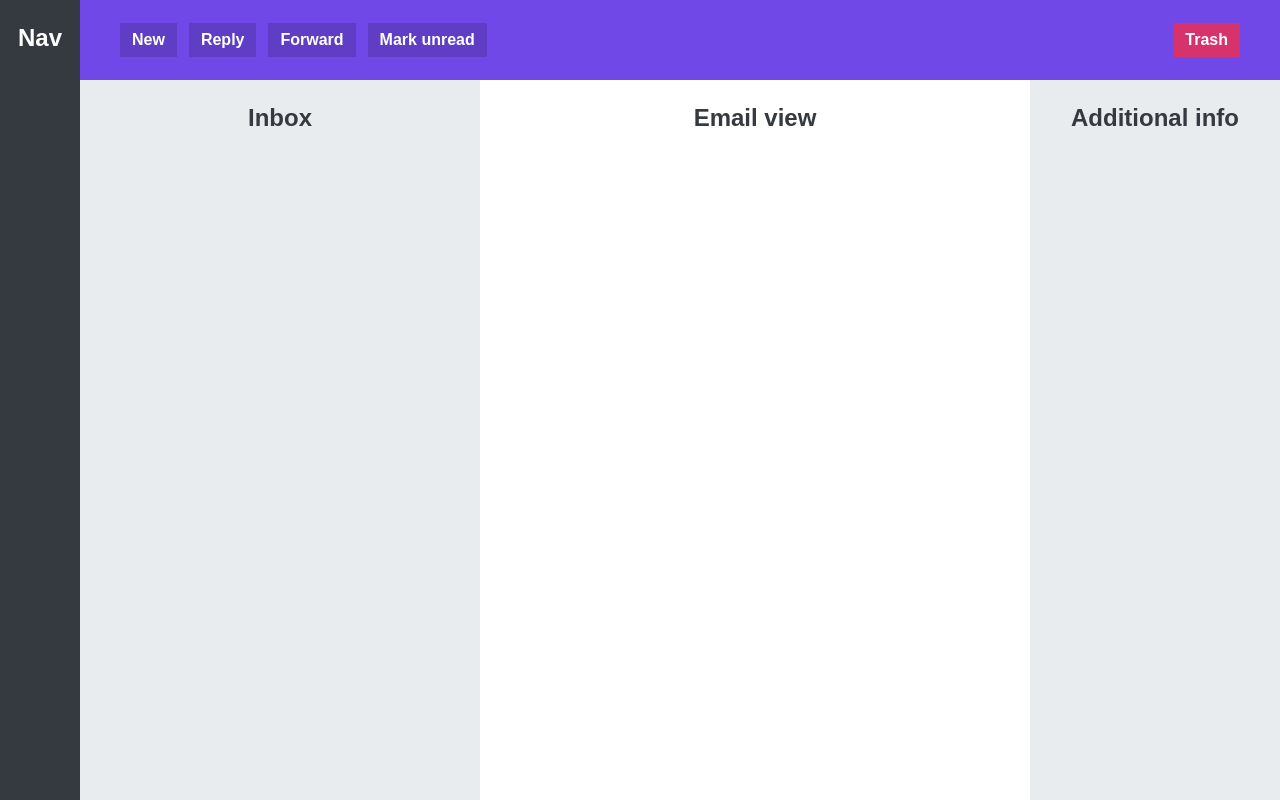
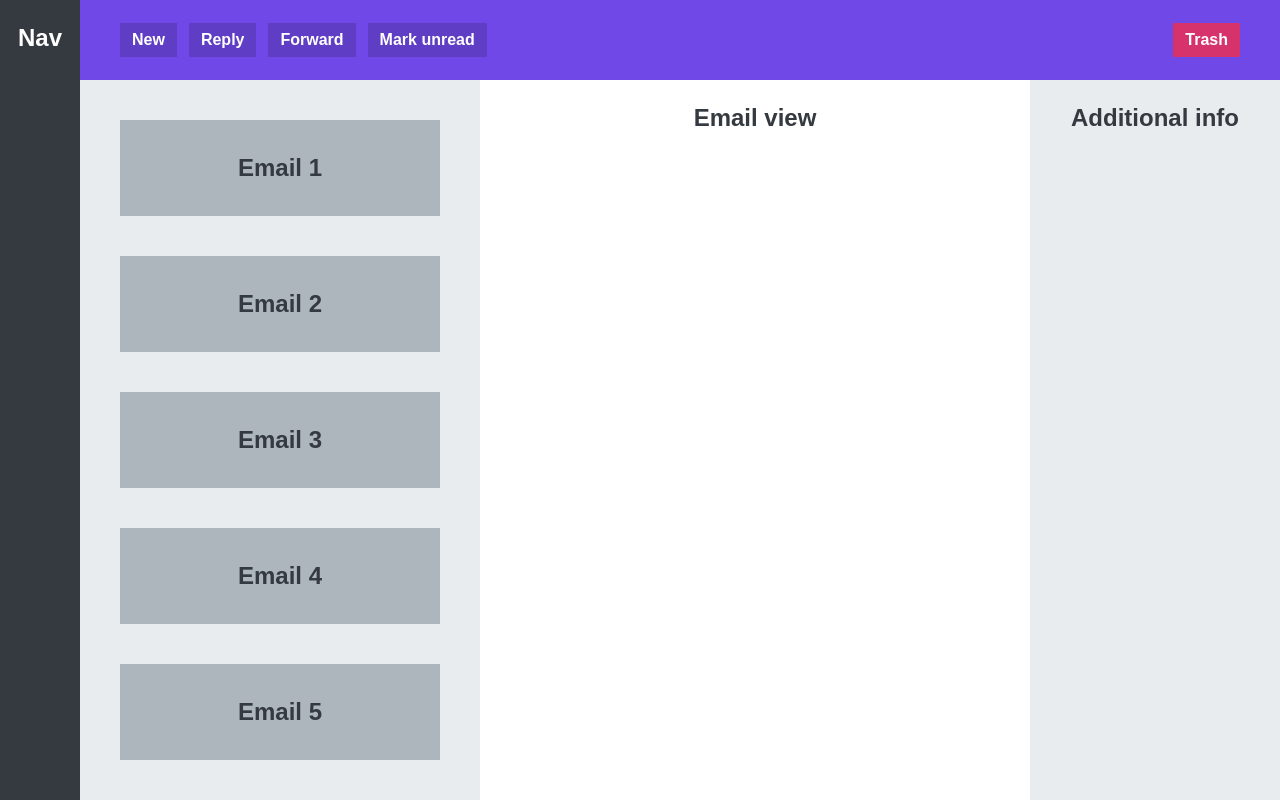
Before and after one commit to MaciejKlakGIT/html-css-starting, a plain HTML site: page 06- section/06-app-layouts.html in a window 1280 px wide. Drawn offline with Linux system fonts and the light colour scheme.

Commit message:
section 6 done

```diff
--- a/06- section/06-app-layouts.html
+++ b/06- section/06-app-layouts.html
@@ -62,6 +62,22 @@
       }
       section {
         background-color: #e9ecef;
+        padding: 40px;
+
+        overflow: scroll;
+
+        display: flex;
+        gap: 40px;
+        flex-direction: column;
+      }
+      .Email {
+        background-color: #adb6bd;
+        height: 96px;
+        flex-shrink: 0;
+
+        display: flex;
+        align-items: center;
+        justify-content: center;
       }
       aside {
         background-color: #e9ecef;
@@ -77,7 +93,18 @@
       <button>Mark unread</button>
       <button>Trash</button>
     </menu>
-    <section>Inbox</section>
+    <section>
+      <div class="Email">Email 1</div>
+      <div class="Email">Email 2</div>
+      <div class="Email">Email 3</div>
+      <div class="Email">Email 4</div>
+      <div class="Email">Email 5</div>
+      <div class="Email">Email 6</div>
+      <div class="Email">Email 7</div>
+      <div class="Email">Email 8</div>
+      <div class="Email">Email 9</div>
+      <div class="Email">Email 10</div>
+    </section>
     <main>Email view</main>
     <aside>Additional info</aside>
   </body>
```
